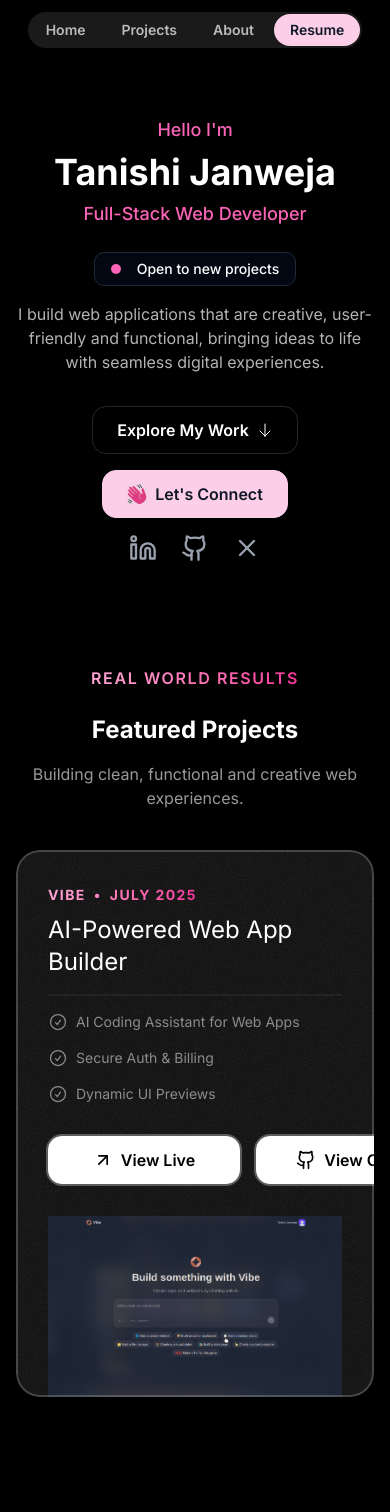
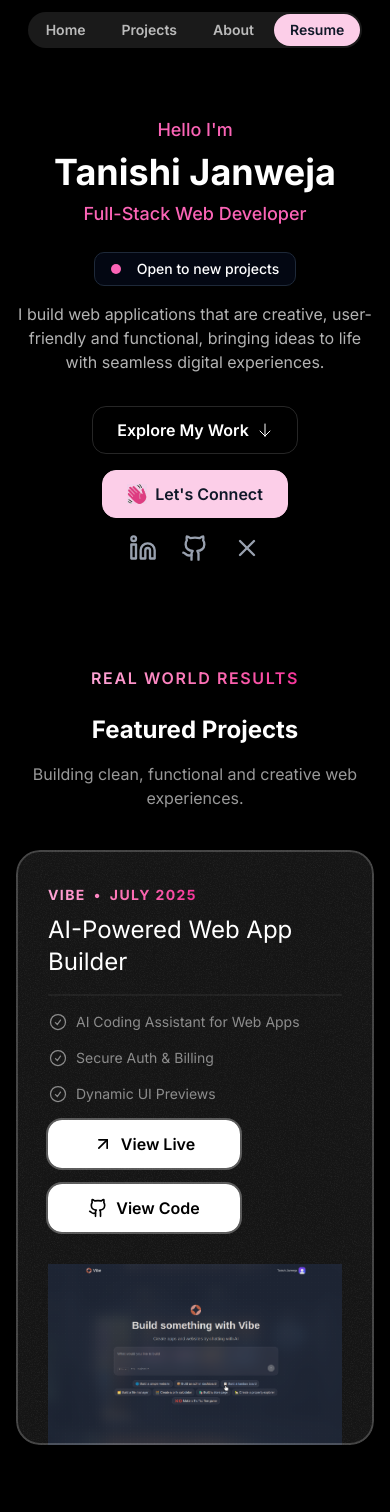
Before and after one commit to tanishijanweja/my_portfolio, a Next.js app: page / in a window 390 px wide. Shown: the top 1512 px of the page. Built offline with nearby package versions, Linux system fonts and the light colour scheme; a web font is replaced by a local one.

Commit message:
view live and code edited

```diff
--- a/src/sections/Projects.tsx
+++ b/src/sections/Projects.tsx
@@ -59,13 +59,13 @@ export const ProjectsSection = () => {
                       </li>
                     ))}
                   </ul>
-                  <div className="flex gap-4">
+                  <div className="flex flex-col md:flex-row gap-0 md:gap-4">
                     <a
                       href={project.link}
                       target="_blank"
                       rel="noopener noreferrer"
                     >
-                      <button className="bg-white text-black h-12 w-48 md:w-auto px-6 rounded-xl font-semibold inline-flex items-center justify-center gap-2 mt-8 cursor-pointer outline-2 hover:outline-pink-400">
+                      <button className="bg-white text-black h-12 w-48 md:w-auto px-6 rounded-xl font-semibold inline-flex items-center justify-center gap-2 mt-4 cursor-pointer outline-2 hover:outline-pink-400">
                         <ArrowUpRight className="size-5" />
                         <span>View Live</span>
                       </button>
@@ -75,7 +75,7 @@ export const ProjectsSection = () => {
                       target="_blank"
                       rel="noopener noreferrer"
                     >
-                      <button className="bg-white text-black h-12 w-48 md:w-auto px-6 rounded-xl font-semibold inline-flex items-center justify-center gap-2 mt-8 cursor-pointer outline-2 hover:outline-pink-400">
+                      <button className="bg-white text-black h-12 w-48 md:w-auto px-6 rounded-xl font-semibold inline-flex items-center justify-center gap-2 mt-4 cursor-pointer outline-2 hover:outline-pink-400">
                         <Github className="h-5 w-5" />
                         <span>View Code</span>
                       </button>
```
